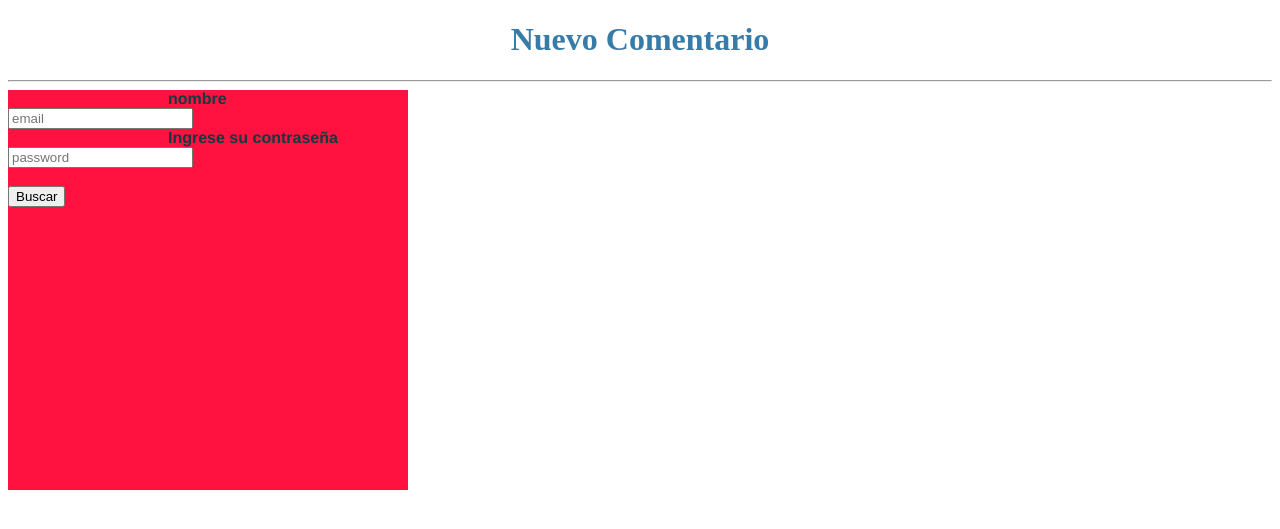
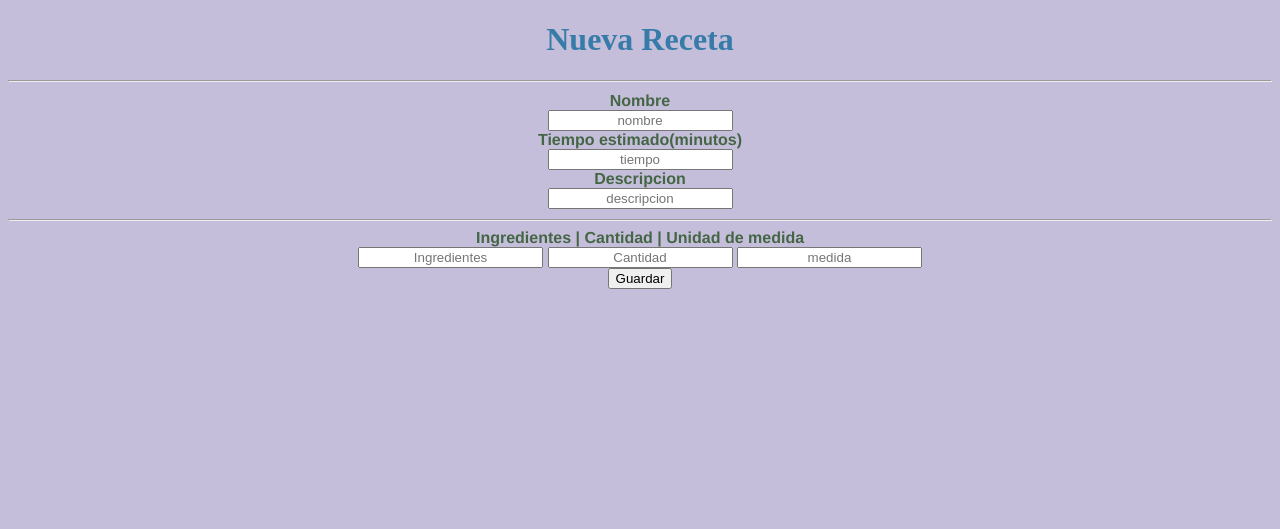
Before and after one commit to Juleeeaaannn/App-Web-de-Recetas, a Flask app: template aplicacionSQLAlchemy/templates/compartir_receta.html in a window 1280 px wide. Shown: the top 529 px of the page. Run offline with Flask 2, Linux system fonts and the light colour scheme; the template is opened without the code that fills it, so the values that code supplies are empty.

Commit message:
Add files via upload

```diff
--- a/aplicacionSQLAlchemy/app.py
+++ b/aplicacionSQLAlchemy/app.py
@@ -35,6 +35,7 @@ def nuevo_usuario():
 		if not request.form['nombre'] or not request.form['email'] or not request.form['password']:
 			return render_template('error.html', error="Los datos ingresados no son correctos...")
 		else:
+			clave=generate_password_hash(request.form['password'])
 			nuevo_usuario = Usuario(nombre=request.form['nombre'], correo = request.form['email'], clave=generate_password_hash(request.form['password']))
 			db.session.add(nuevo_usuario)
 			db.session.commit()
@@ -42,20 +43,19 @@ def nuevo_usuario():
 	return render_template('nuevo_usuario.html')
 @app.route('/compartir_receta', methods = ['GET','POST'])
 def compartir_receta():
-	if request.method == 'POST':
-		print('hola')
+	return render_template('compartir_receta.html')
 @app.route('/consultar_ingredientes', methods = ['GET','POST'])
 def consultar_ingredientes():
 	if request.method == 'POST':
-		print('hola')
+		return render_template('consultar_ingredientes.html')
 @app.route('/consultar_ranking', methods = ['GET','POST'])
 def consultar_ranking():
 	if request.method == 'POST':
-		print('hola')
+		return render_template('consultar_ranking.html')
 @app.route('/consultar_tiempo', methods = ['GET','POST'])
 def consultar_tiempo():
 	if request.method == 'POST':
-		print('hola')
+		return render_template('consultar_tiempo.html')
 # @app.route('/ingresar_comentario', methods = ['GET', 'POST'])
 # def ingresar_comentario():
 #     if request.method == 'POST':
--- a/aplicacionSQLAlchemy/static/css/estilos.css
+++ b/aplicacionSQLAlchemy/static/css/estilos.css
@@ -2,7 +2,7 @@ body {
   padding: 0;
   font-family: "Helvetica Neue", Helvetica, Arial, sans-serif;
   color: #464;
-  background-color: #ffffff;
+  background-color: #6b58a463;
 }
 header {
   background-color: #DFB887;
@@ -66,7 +66,7 @@ th, td {
 	font-weight: bold;
   margin-bottom: 10em;
 	margin-left: 10em;
-	color: #123A42;
+	color: #0f1b36;
 }
 .container textarea {
 	min-height: 12em;
@@ -91,27 +91,48 @@ th, td {
   color: #444;
   text-decoration: none;
 }
-.myDiv {
+.myDiv{
   text-align: center;
+}
+
+.myDiv button{
+
+  width: 220px;
+  margin: 50px auto;
 }
 .myDiv label {
 	font-weight: bold;
-	color: #123A42;
+	color: #377ba8;
+  text-align: left;
 }
 .myDiv a {
+
+  text-align: center;
   display: block;
-  color: rgb(0, 30, 255);
+  color: rgb(56, 4, 0);
   padding: 8px 16px;
 }
 .myDiv input {
+  text-align-last: left;
+  border-radius:5px;
   text-align: center;
+  background-color: #6b58a463;
 }
 .UsuarioRegistrado{
   font-weight: bold;
   width: 220px;
-  margin: 200px auto;
+  margin: 10px auto;
   stroke-width:150px ;
   text-align: center;
   text-align-last: center;
 
 }
+.UsuarioRegistrado ul {
+	background-color: #52649086;
+}
+.ingredientes{
+  font-weight: bold;
+  text-align-last: center;
+  margin: 0px auto;
+  text-align: center;
+}
--- a/aplicacionSQLAlchemy/templates/compartir_receta.html
+++ b/aplicacionSQLAlchemy/templates/compartir_receta.html
@@ -1,16 +1,27 @@
 {% extends "base_template.html" %}
-{% block title %}Comentar{% endblock %}
+{% block title %}Receta{% endblock %}
 {% block content %}
-      <h1>Nuevo Comentario</h1>
+      <h1>Nueva Receta</h1>
       <hr/>
-      <form action = "{{ request.path }}" method = "post" class= "container">
-         <label for = "email">nombre</label><br>
-         <input type = "text" name = "email" placeholder = "email" /><br>
-         <label for = "password">Ingrese su contraseña</label><br>
-         <input type = "password" name = "password" placeholder = "password"/><br>
+      <form action = "http://127.0.0.1:5000/compartir_receta" method = "post">
+            <div class= "UsuarioRegistrado">
+            <label for = "name">Nombre</label><br>
+                  <input type = "text" name = "nombre" placeholder = "nombre" /><br>
+            <label for = "tiempo">Tiempo estimado(minutos)</label><br>
+                  <input type = "text" name = "tiempo" placeholder = "tiempo"/>
 
-		 <br>
-         <input type = "submit" value = "Buscar" />
 
+            <label for = "descripcion">Descripcion</label><br>
+                  <input type = "text" name = "descripcion" placeholder = "descripcion" /><br>
+            </div><hr/>
+            <div class="ingredientes">
+            <label for = "Ingredientes">Ingredientes | Cantidad | Unidad de medida</label><br>
+                  <input type = "text" name = "Ingredientes" placeholder = "Ingredientes" />
+
+                  <input type = "text" name = "Cantidad" placeholder = "Cantidad" />
+
+                  <input type = "text" name = "medida" placeholder = "medida" /><br>
+         <input type = "submit" value = "Guardar"/>
+            </div>
       </form>
 {% endblock %}
--- a/aplicacionSQLAlchemy/templates/inicio.html
+++ b/aplicacionSQLAlchemy/templates/inicio.html
@@ -7,13 +7,13 @@
 	{% extends "base_template.html" %}
 	{% block title %}Iniciar sesion{% endblock %}
 	{% block content %}
-		  <h1>INICIAR SESION</h1>
+		  <h1>Iniciar Sesion</h1>
 		  <hr>
 		  <div class="myDiv">
 		  <form action = "http://127.0.0.1:5000/usuario" method = "post">
 			 <label for = "email">Correo Electrónico</label><br>
 			 <input type = "text" name = "email" placeholder = "email" /><br><br>
-			 <label for = "password">Ingrese su contraseña</label><br>
+			 <label for = "password">Contraseña</label><br>
 			 <input type = "password" name = "password" placeholder = "password"/><br>
 			 <br>
 			 <input type = "submit" value = "Ingresar" />
--- a/aplicacionSQLAlchemy/templates/nuevo_usuario.html
+++ b/aplicacionSQLAlchemy/templates/nuevo_usuario.html
@@ -3,7 +3,7 @@
 {% block content %}
      <h1>Registro de Usuario</h1>
       <hr/>
-      <form action = "{{ request.path }}" method = "post" class = "container">
+      <form action = "{{ request.path }}" method = "post" class = "myDiv">
          <label for = "nombre">Nombre</label><br>
          <input type = "text" name = "nombre" placeholder = "Nombre" /><br>
 
```
Also changed, not shown: aplicacionSQLAlchemy/hash.py (added, +7 -0 lines), aplicacionSQLAlchemy/datos.sqlite3.
